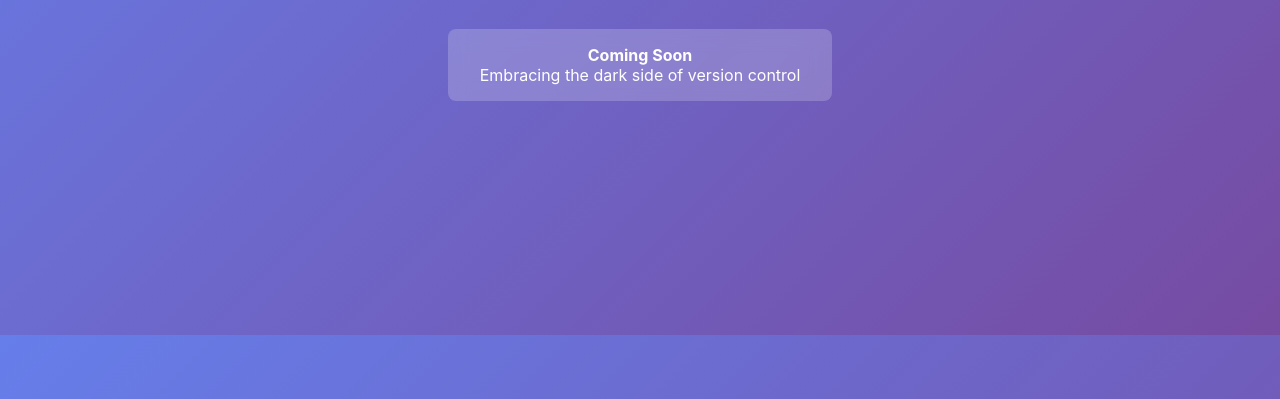
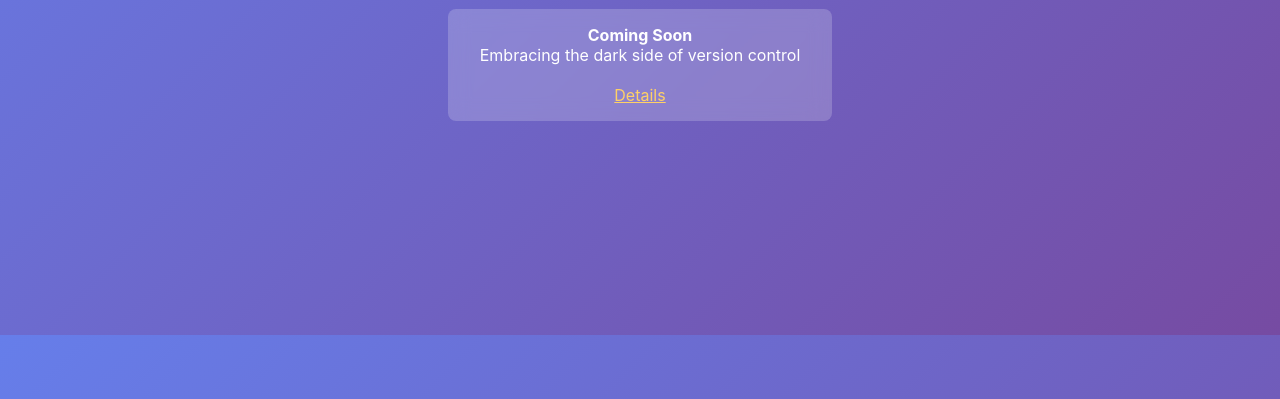
Before and after one commit to sweko/git-sith-site, a website: page index.html in a window 1280 px wide. Shown: the part 401-800 px from the top of the page. Drawn offline with Linux system fonts and the light colour scheme.

Commit message:
Added link to main page

```diff
--- a/index.html
+++ b/index.html
@@ -22,6 +22,8 @@
       <div class="coming-soon">
         <strong>Coming Soon</strong><br />
         Embracing the dark side of version control
+        <br /><br />
+        <a href="/articles/introducing-gitsith.html">Details</a>
       </div>
     </div>
   </body>
```
